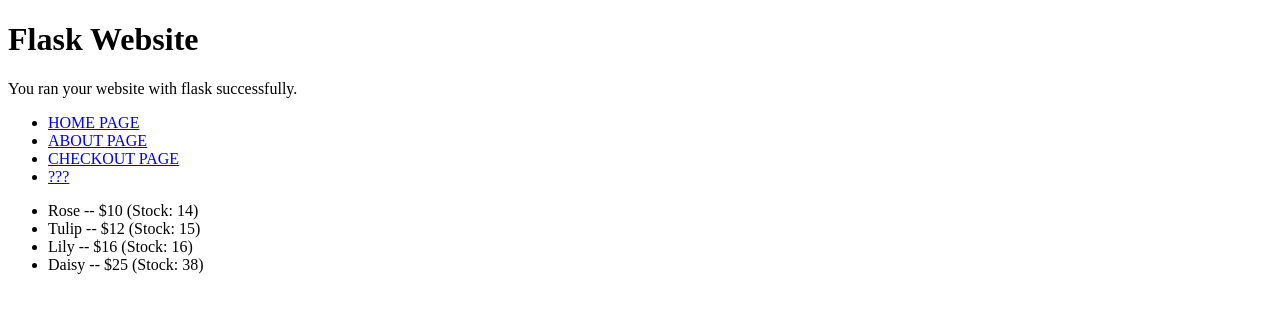
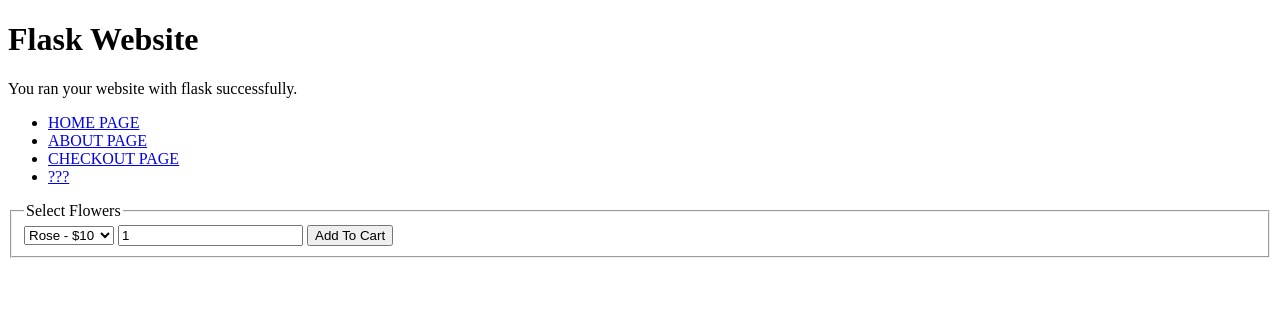
Before and after one commit to aivankhirlpastor/CSC2_Flask_Practise, a Flask app: page / in a window 1280 px wide. Shown: the top 313 px of the page. Run offline with Flask 3, Linux system fonts and the light colour scheme.

Commit message:
Replaced By Form

```diff
--- a/templates/index.html
+++ b/templates/index.html
@@ -16,10 +16,18 @@
         <li><a href="/randomness">???</a></li>
     </ul>
 
-    <ul>
-        {% for flower, details in flowers.items() %}
-            <li>{{ flower }} -- ${{ details["price"] }} (Stock: {{ details["stock"] }})</li>
-        {% endfor %}
-    </ul>
+    <form action="{{ url_for('add_to_cart') }}" method="post">
+        <fieldset>
+            <legend for="flower">Select Flowers</legend>
+            <select form="flower" id="flower">
+                {% for flower, details in flowers.items() %}
+                    <option value="{{ flower }}">{{ flower }} - ${{ details["price"] }}</option>
+                {% endfor %}
+            </select>
+            <label for="quantity"></label>
+            <input type="number" name="quantity" id="quantity" value="1" min="1">
+            <button type="submit">Add To Cart</button>
+        </fieldset>
+    </form>
 </body>
 </html>
```
